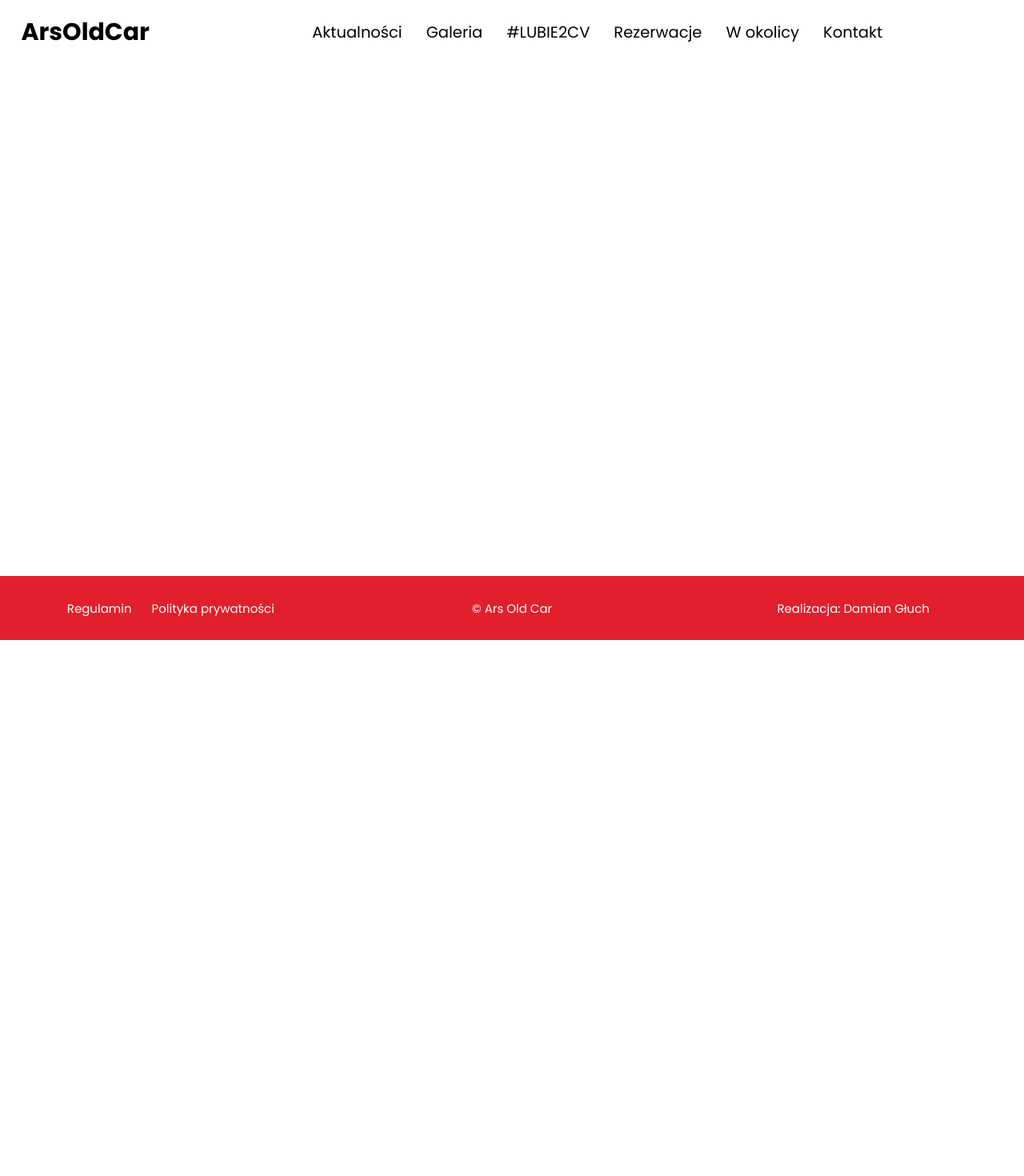
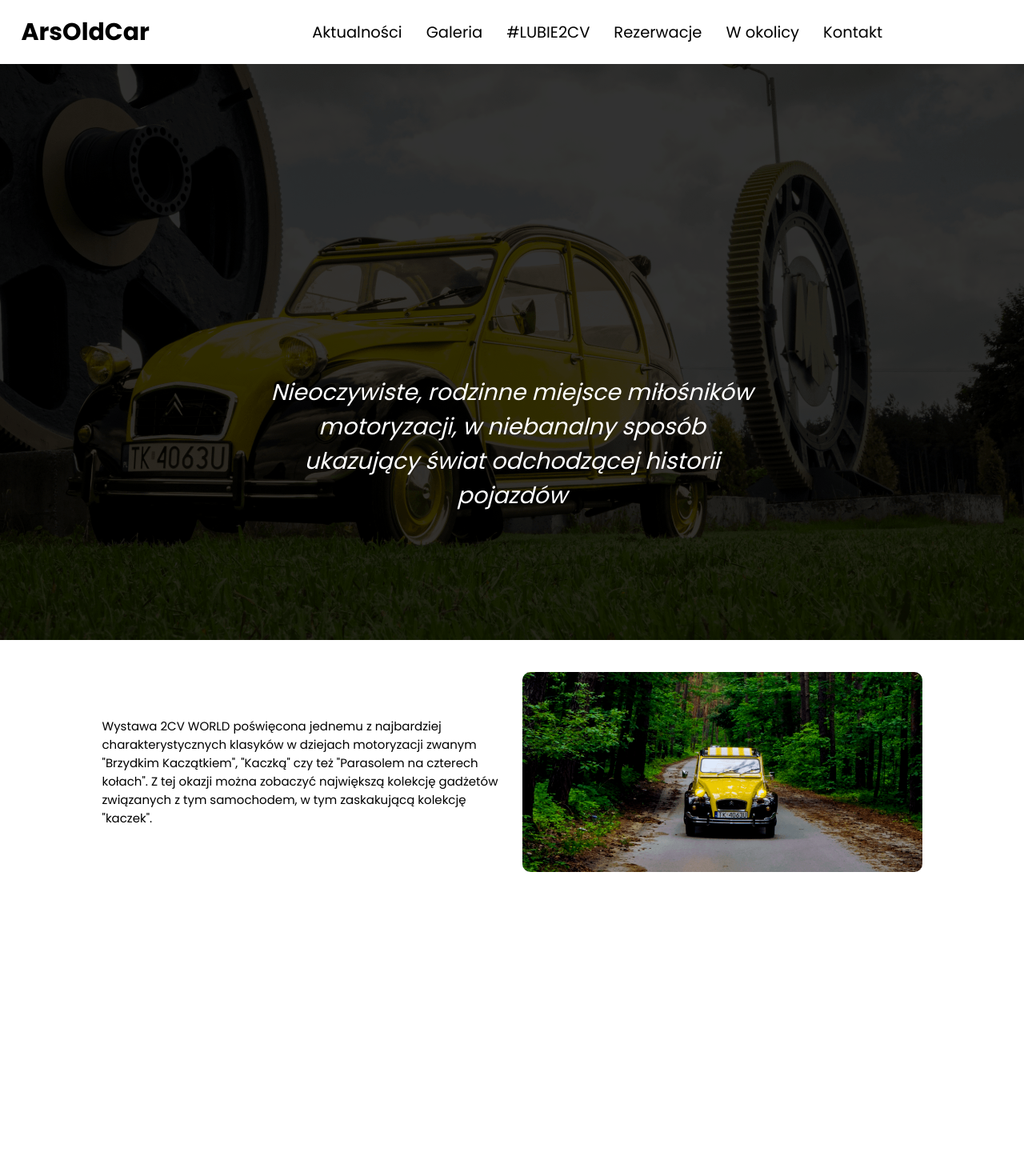
Before and after one commit to damian-guh/ars-old-car, a Next.js app: page / in a window 1280 px wide. Shown: the top 1470 px of the page at 80% size. Before the commit the page ends 800 px from the top, so only its background shows below. Built offline with nearby package versions, Linux system fonts and the light colour scheme.

Commit message:
feat: add home page (#8), hero section

```diff
--- /dev/null
+++ b/src/components/Attractions/Attractions.style.tsx
@@ -0,0 +1,26 @@
+import styled from 'styled-components';
+import Image from 'next/image';
+
+export const AttractionsWrapper = styled.section`
+  display: grid;
+  grid-template-columns: 1fr;
+  grid-template-rows: repeat(6, 1fr);
+  align-items: center;
+  justify-content: center;
+  padding: 40px 10px 10px 10px;
+  gap: 25px;
+
+  @media screen and ${({ theme }) => theme.screenSizes.sm} {
+    grid-template-columns: repeat(2, minmax(300px, 500px));
+    grid-template-rows: repeat(3, 1fr);
+  }
+`;
+
+export const ImageWrapper = styled.div`
+  position: relative;
+  height: 250px;
+`;
+
+export const StyledImage = styled(Image)`
+  border-radius: 10px;
+`;
--- /dev/null
+++ b/src/components/Attractions/index.tsx
@@ -0,0 +1,23 @@
+import {
+  AttractionsWrapper,
+  ImageWrapper,
+  StyledImage,
+} from 'components/Attractions/Attractions.style';
+import forest2CVImage from '../../../public/2cv-forest.png';
+
+const Attractions = () => (
+  <AttractionsWrapper>
+    <div>
+      Wystawa 2CV WORLD poświęcona jednemu z najbardziej charakterystycznych
+      klasyków w dziejach motoryzacji zwanym &quot;Brzydkim Kaczątkiem&quot;,
+      &quot;Kaczką&quot; czy też &quot;Parasolem na czterech kołach&quot;. Z tej
+      okazji można zobaczyć największą kolekcję gadżetów związanych z tym
+      samochodem, w tym zaskakującą kolekcję &quot;kaczek&quot;.
+    </div>
+    <ImageWrapper>
+      <StyledImage src={forest2CVImage} layout='fill' quality={100} />
+    </ImageWrapper>
+  </AttractionsWrapper>
+);
+
+export default Attractions;
--- /dev/null
+++ b/src/components/Hero/Hero.style.tsx
@@ -0,0 +1,52 @@
+import styled, { keyframes } from 'styled-components';
+import { HEADER_HEIGHT } from 'components/Layout/Header/Header.style';
+
+const textAnimation = keyframes`
+  from {
+    opacity: 0;
+  }
+
+  to {
+
+    opacity: 1;
+  }
+`;
+
+export const HeroWrapper = styled.section`
+  position: relative;
+  height: calc(100vh - ${HEADER_HEIGHT});
+`;
+
+export const Overlay = styled.div`
+  position: absolute;
+  inset: 0;
+  z-index: 2;
+  height: 100%;
+  background-color: rgba(0, 0, 0, 0.8);
+`;
+
+export const Text = styled.p`
+  position: absolute;
+  bottom: 50%;
+  left: 50%;
+  transform: translate(-50%, 50%);
+  padding: 15px;
+  z-index: 3;
+  font-size: ${({ theme }) => theme.fontSizes.lg};
+  font-style: italic;
+  text-align: center;
+  color: ${({ theme }) => theme.colors.white};
+  animation: ${textAnimation} ease-in-out 2s;
+
+  @media screen and ${({ theme }) => theme.screenSizes.lg} {
+    font-size: ${({ theme }) => theme.fontSizes.xl};
+    bottom: 20%;
+    left: 50%;
+    transform: translateX(-50%);
+  }
+`;
+
+export const HeroImageWrapper = styled.div`
+  position: relative;
+  height: 100%;
+`;
--- /dev/null
+++ b/src/components/Hero/index.tsx
@@ -0,0 +1,29 @@
+import Image from 'next/image';
+import {
+  HeroWrapper,
+  HeroImageWrapper,
+  Text,
+  Overlay,
+} from 'components/Hero/Hero.style';
+import HeroImage from '../../../public/hero.png';
+
+const Hero = () => (
+  <HeroWrapper>
+    <HeroImageWrapper>
+      <Overlay />
+      <Text>
+        Nieoczywiste, rodzinne miejsce miłośników motoryzacji, w niebanalny
+        sposób ukazujący świat odchodzącej historii pojazdów
+      </Text>
+      <Image
+        src={HeroImage}
+        placeholder='blur'
+        layout='fill'
+        objectFit='cover'
+        quality={90}
+      />
+    </HeroImageWrapper>
+  </HeroWrapper>
+);
+
+export default Hero;
--- a/src/components/Layout/Header/index.tsx
+++ b/src/components/Layout/Header/index.tsx
@@ -1,4 +1,5 @@
 import React, { useContext } from 'react';
+import Link from 'next/link';
 import { BurgerContext } from 'components/Layout';
 import { Wrapper, Logo } from 'components/Layout/Header/Header.style';
 import Menu from 'components/Layout/Menu';
@@ -14,7 +15,9 @@ const Header = () => {
 
   return (
     <Wrapper>
-      <Logo>ArsOldCar</Logo>
+      <Link href='/'>
+        <Logo>ArsOldCar</Logo>
+      </Link>
       <Menu isOpen={isMenuOpen} />
       {isBurger && (
         <Burger
--- a/src/pages/galeria.tsx
+++ b/src/pages/galeria.tsx
@@ -79,12 +79,14 @@ export const getStaticProps: GetStaticProps = async () => {
       props: {
         ...data,
       },
+      revalidate: 60,
     };
   } catch {
     return {
       props: {
         error: 'Nie udało się pobrać zdjęć',
       },
+      revalidate: 60,
     };
   }
 };
--- a/src/pages/index.tsx
+++ b/src/pages/index.tsx
@@ -1,6 +1,13 @@
 import type { NextPage } from 'next';
 import Layout from 'components/Layout';
+import Hero from 'components/Hero';
+import Attractions from 'components/Attractions';
 
-const Home: NextPage = () => <Layout />;
+const Home: NextPage = () => (
+  <Layout>
+    <Hero />
+    <Attractions />
+  </Layout>
+);
 
 export default Home;
```
Also changed, not shown: public/2cv-forest.png (added), public/hero.png (added).
